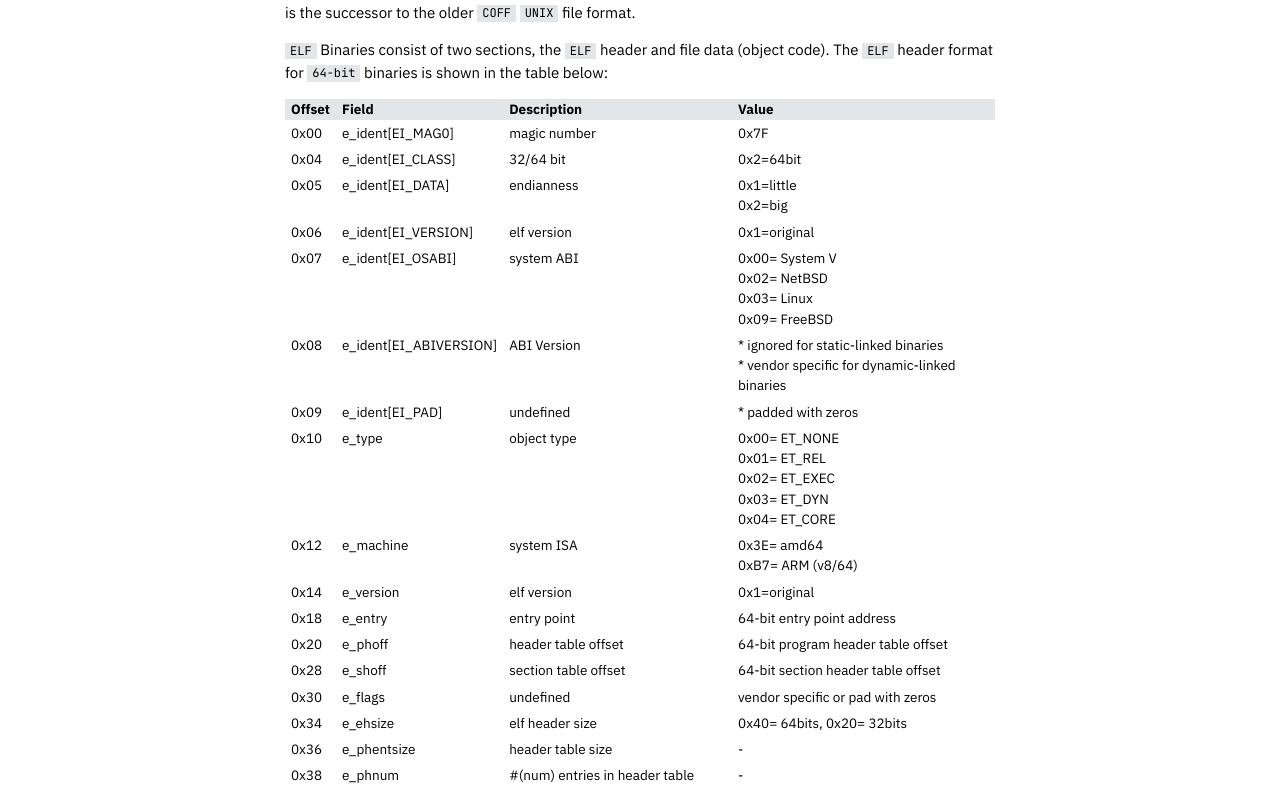
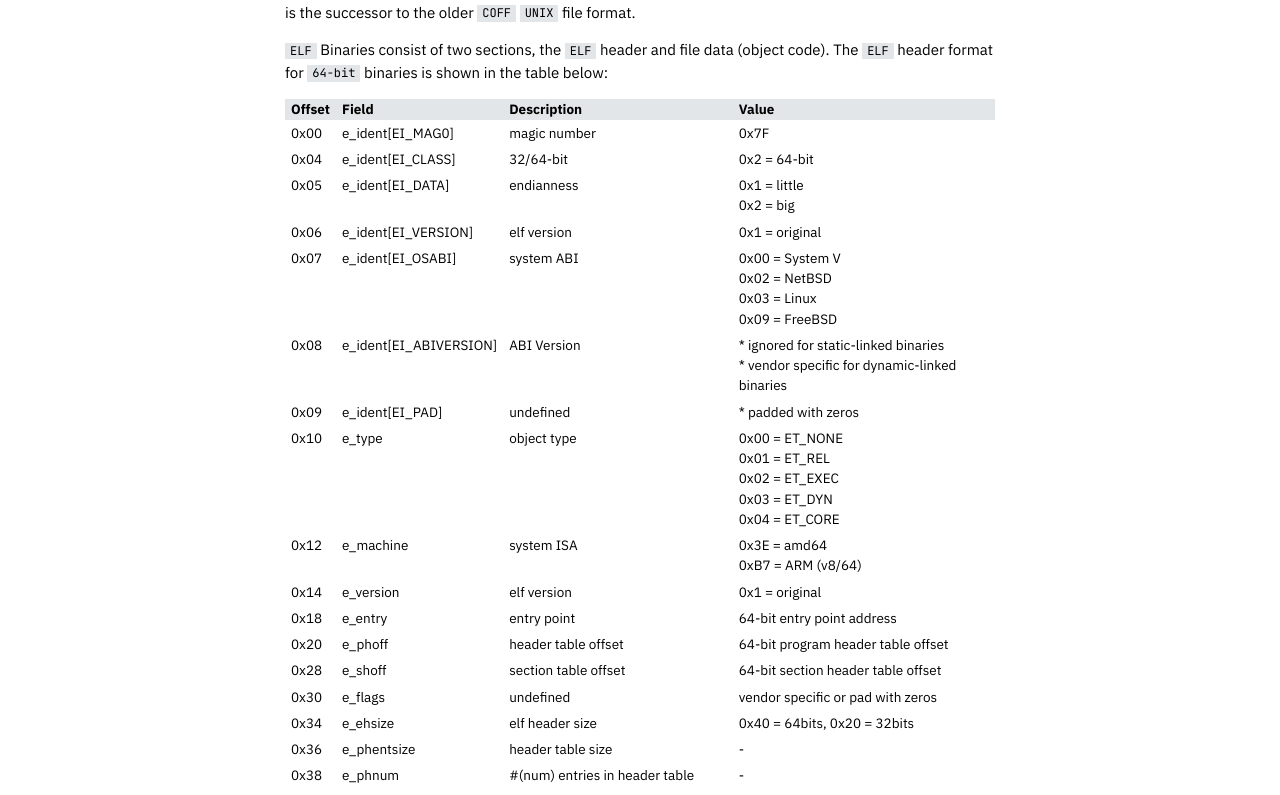
Before and after one commit to microstub/microstub.github.io, a Jekyll site: the page built from _posts/2020-10-24-tiny-linux-c-binaries.md, in a window 1280 px wide and 1400 px high. Shown: the part 592-1387 px from the top of the window. Built offline with Jekyll 4.4.1, drawn with Linux system fonts in a browser that asks for light colours; nearby versions of some CDN libraries; emoji names are drawn with the system emoji font.

Commit message:
Update 2020-10-24-tiny-linux-c-binaries.md

```diff
--- a/_posts/2020-10-24-tiny-linux-c-binaries.md
+++ b/_posts/2020-10-24-tiny-linux-c-binaries.md
@@ -29,20 +29,20 @@ code). The `ELF` header format for `64-bit` binaries is shown in the table below
 | Offset | Field                  | Description                            | Value                                                                                 |
 |--------|------------------------|----------------------------------------|---------------------------------------------------------------------------------------|
 | 0x00   | e_ident[EI_MAG0]       | magic number                           | 0x7F                                                                                  |
-| 0x04   | e_ident[EI_CLASS]      | 32/64 bit                              | 0x2=64bit                                                                             |
-| 0x05   | e_ident[EI_DATA]       | endianness                             | 0x1=little<br>0x2=big                                                                 |
-| 0x06   | e_ident[EI_VERSION]    | elf version                            | 0x1=original                                                                          |
-| 0x07   | e_ident[EI_OSABI]      | system ABI                             | 0x00= System V<br>0x02= NetBSD<br>0x03= Linux<br>0x09= FreeBSD<br>                    |
+| 0x04   | e_ident[EI_CLASS]      | 32/64-bit                              | 0x2 = 64-bit                                                                          |
+| 0x05   | e_ident[EI_DATA]       | endianness                             | 0x1 = little<br>0x2 = big                                                             |
+| 0x06   | e_ident[EI_VERSION]    | elf version                            | 0x1 = original                                                                        |
+| 0x07   | e_ident[EI_OSABI]      | system ABI                             | 0x00 = System V<br>0x02 = NetBSD<br>0x03 = Linux<br>0x09 = FreeBSD<br>                |
 | 0x08   | e_ident[EI_ABIVERSION] | ABI Version                            | * ignored for static-linked binaries<br>* vendor specific for dynamic-linked binaries |
 | 0x09   | e_ident[EI_PAD]        | undefined                              | * padded with zeros                                                                   |
-| 0x10   | e_type                 | object type                            | 0x00= ET_NONE<br>0x01= ET_REL<br>0x02= ET_EXEC<br>0x03= ET_DYN<br>0x04= ET_CORE       |
-| 0x12   | e_machine              | system ISA                             | 0x3E= amd64<br>0xB7= ARM (v8/64)                                                      |
-| 0x14   | e_version              | elf version                            | 0x1=original                                                                          |
+| 0x10   | e_type                 | object type                            | 0x00 = ET_NONE<br>0x01 = ET_REL<br>0x02 = ET_EXEC<br>0x03 = ET_DYN<br>0x04 = ET_CORE  |
+| 0x12   | e_machine              | system ISA                             | 0x3E = amd64<br>0xB7 = ARM (v8/64)                                                    |
+| 0x14   | e_version              | elf version                            | 0x1 = original                                                                        |
 | 0x18   | e_entry                | entry point                            | 64-bit entry point address                                                            |
 | 0x20   | e_phoff                | header table offset                    | 64-bit program header table offset                                                    |
 | 0x28   | e_shoff                | section table offset                   | 64-bit section header table offset                                                    |
 | 0x30   | e_flags                | undefined                              | vendor specific or pad with zeros                                                     |
-| 0x34   | e_ehsize               | elf header size                        | 0x40= 64bits, 0x20= 32bits                                                            |
+| 0x34   | e_ehsize               | elf header size                        | 0x40 = 64bits, 0x20 = 32bits                                                          |
 | 0x36   | e_phentsize            | header table size                      | -                                                                                     |
 | 0x38   | e_phnum                | #(num) entries in header table         | -                                                                                     |
 | 0x3A   | e_shentsize            | section table size                     | -                                                                                     |
```
